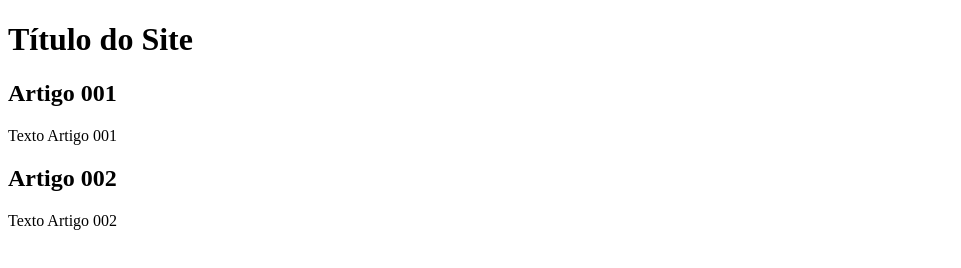
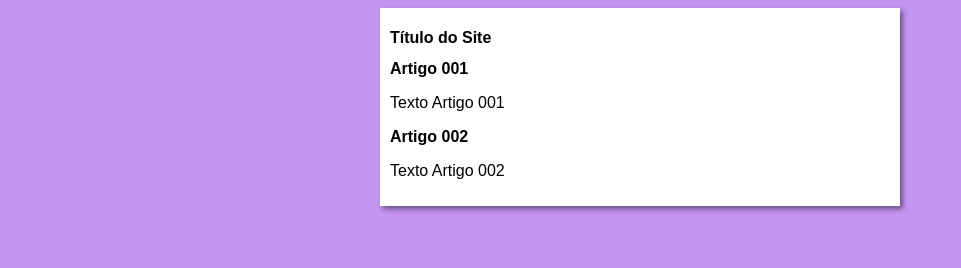
Before and after one commit to machadomauricio/projeto-site, a plain HTML site: page index.html in a window 1280 px wide. Shown: the whole page, without its empty margins (0-961 px from the left). Drawn offline with Linux system fonts and the light colour scheme.

Commit message:
Iniciei o design

```diff
--- /dev/null
+++ b/estilos/style.css
@@ -0,0 +1,16 @@
+*{
+    font-family: Arial, Helvetica, sans-serif;
+    font-size: 16px;
+}
+
+body{
+    background-color: rgb(196, 148, 241);
+}
+
+main {
+    background-color: white;
+    width: 500px;
+    margin: auto;
+    padding: 10px;
+    box-shadow: 3px 3px 5px rgba(0, 0, 0, 0.452);
+}
--- a/index.html
+++ b/index.html
@@ -4,6 +4,7 @@
     <meta charset="UTF-8">
     <meta name="viewport" content="width=device-width, initial-scale=1.0">
     <title>Projeto Teste</title>
+    <link rel="stylesheet" href="estilos/style.css">
 </head>
 <body>
     <main>
```
